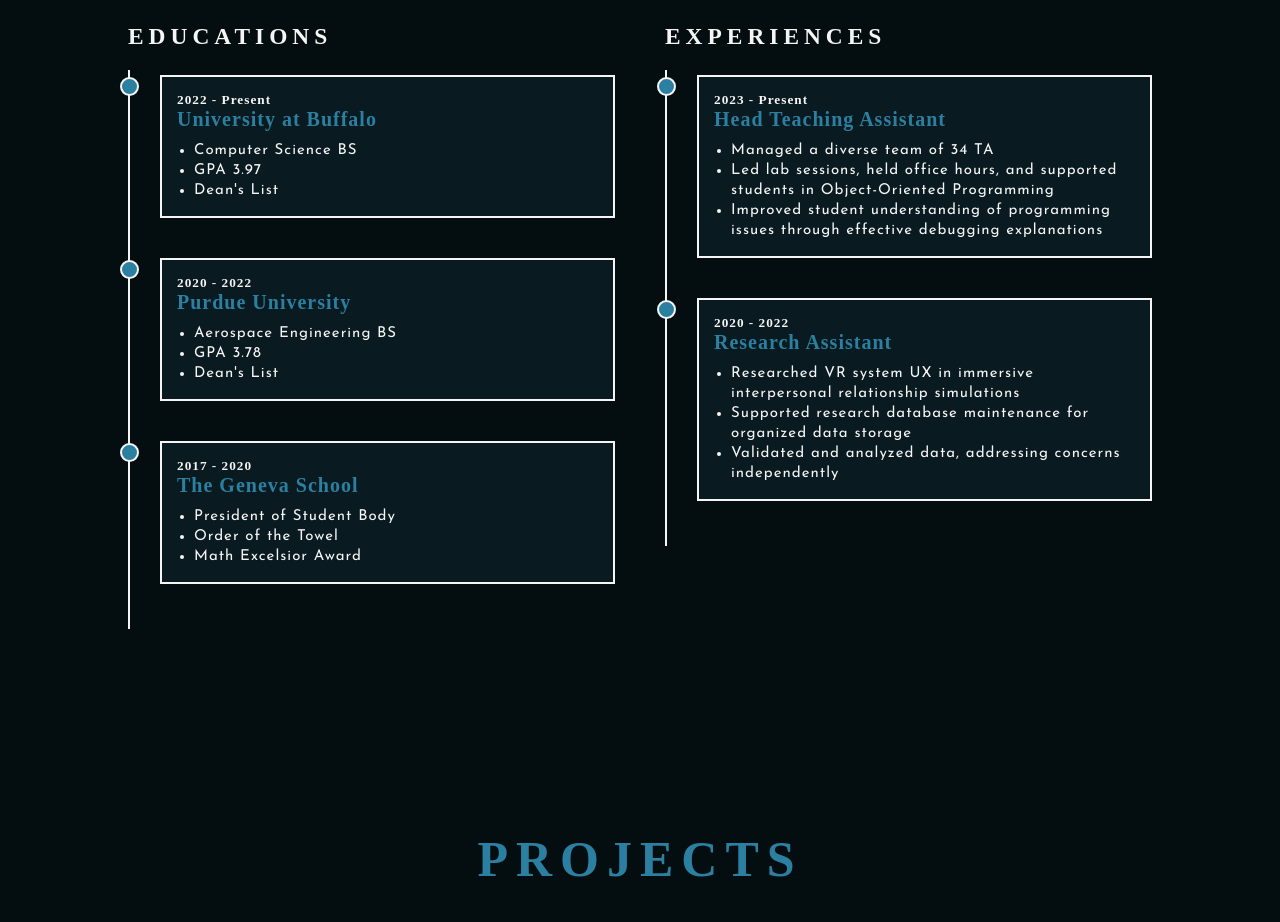
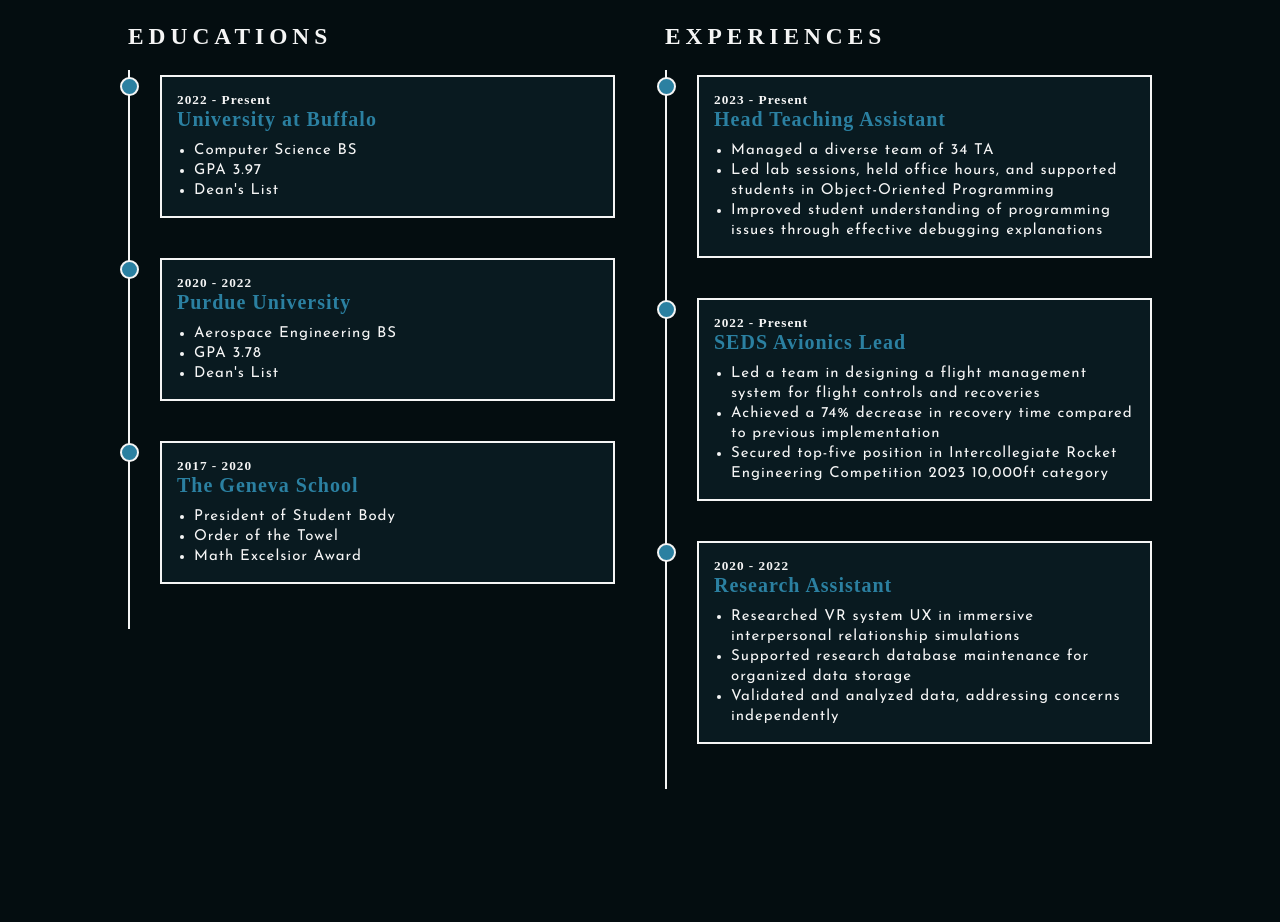
Before and after one commit to zhuoquns/zhuoquns.github.io, a plain HTML site: page index.html in a window 1280 px wide. Shown: the part 1747-2669 px from the top of the page. Drawn offline with Linux system fonts and the light colour scheme; a web font is replaced by a local one.

Commit message:
update seds

```diff
--- a/index.html
+++ b/index.html
@@ -169,15 +169,15 @@
               </ul>
             </div> -->
 
-            <!-- <div class="box">
+            <div class="box">
               <h5>2022 - Present</h5>
-              <h4>SEDS Avionics member</h4>
+              <h4>SEDS Avionics Lead</h4>
               <ul>
-                <li>President of Student Body</li>
-                <li>Order of the Towel</li>
-                <li>Math Excelsior Award</li>
+                <li>Led a team in designing a flight management system for flight controls and recoveries</li>
+                <li>Achieved a 74% decrease in recovery time compared to previous implementation</li>
+                <li>Secured top-five position in Intercollegiate Rocket Engineering Competition 2023 10,000ft category</li>
               </ul>
-            </div> -->
+            </div>
 
             <div class="box">
               <h5>2020 - 2022</h5>
```
Also changed, not shown: 1 other file.
